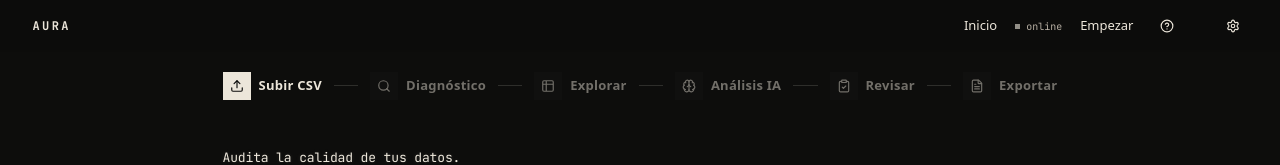
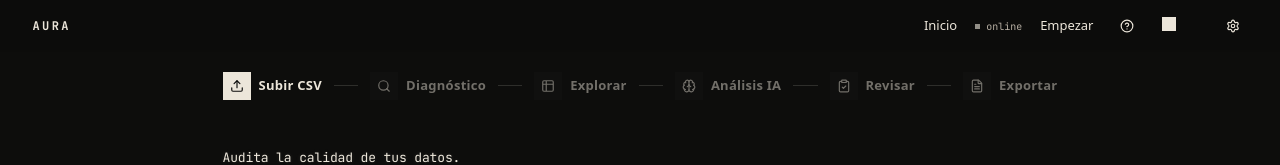
Before and after one commit to casabero-labs/aura, a React (Vite) app in the folder src/: page / in a window 1280 px wide. Shown: the top 165 px of the page. Built offline with nearby package versions, Linux system fonts and the light colour scheme.

Commit message:
feat: add theme toggle pill CSS (Casabero standard)

```diff
--- a/src/index.css
+++ b/src/index.css
@@ -291,6 +291,40 @@
   .icon-btn:hover {
     color: var(--ink);
     border-color: var(--ink2);
+  }
+
+  /* ═══ Theme Toggle Pill ═══ */
+  .theme-toggle {
+    width: 40px;
+    height: 22px;
+    border-radius: 11px;
+    border: 1.5px solid var(--ink);
+    background: transparent;
+    position: relative;
+    cursor: pointer;
+    transition: background 0.3s, border-color 0.3s;
+    flex-shrink: 0;
+    padding: 0;
+  }
+
+  .theme-toggle.on {
+    background: var(--ink);
+  }
+
+  .theme-toggle-thumb {
+    width: 14px;
+    height: 14px;
+    border-radius: 50%;
+    background: var(--ink);
+    position: absolute;
+    top: 2px;
+    left: 2px;
+    transition: transform 0.3s, background 0.3s;
+  }
+
+  .theme-toggle.on .theme-toggle-thumb {
+    transform: translateX(18px);
+    background: var(--bg);
   }
 
   .mobile-nav-toggle {
```
